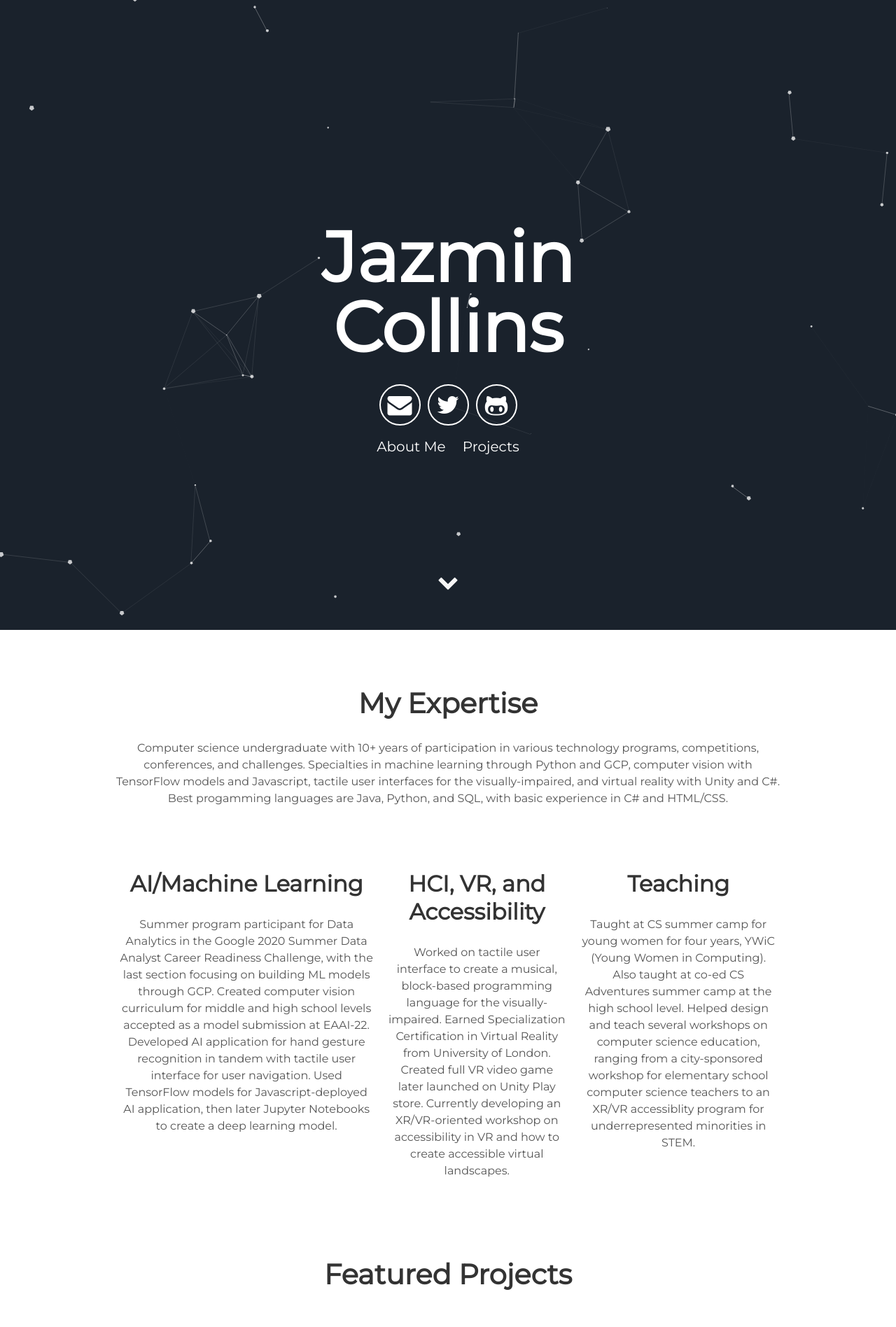
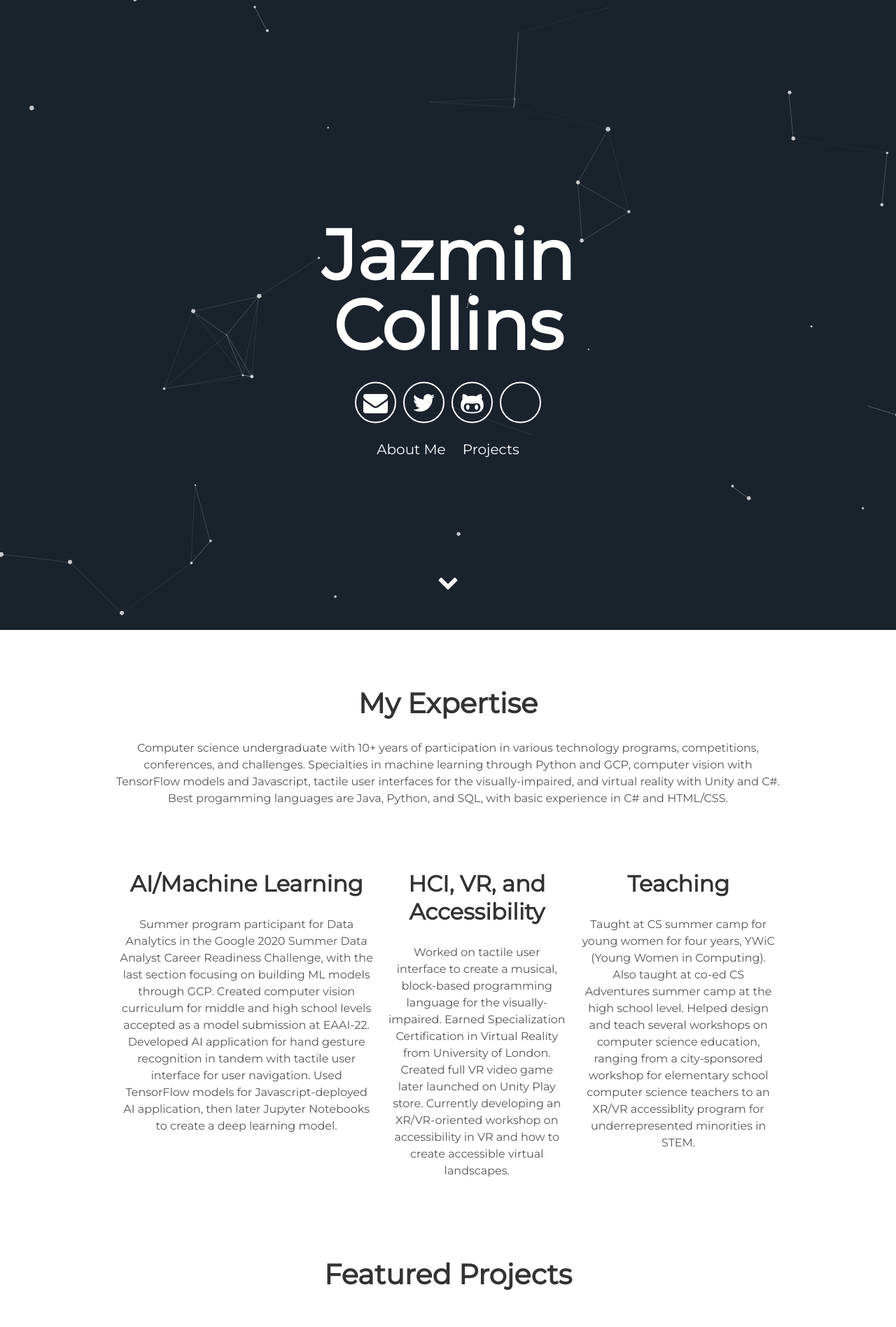
Before and after one commit to jcollins-01/site, a Jekyll site: the page built from index.html, in a window 1280 px wide. Shown: the top 1896 px of the page at 70% size. Built offline with Jekyll 4.4.1, drawn with Linux system fonts in a browser that asks for light colours.

Commit message:
Attempting to add Google Scholar icon

```diff
--- a/_includes/header.html
+++ b/_includes/header.html
@@ -8,6 +8,7 @@
         <a aria-label="Send email" href="#"><i class="icon fa fa-envelope"></i></a>
         <a aria-label="My Twitter" target="_blank" href="#"><i class="icon fa fa-twitter" aria-hidden="true"></i></a>
         <a aria-label="My Github" target="_blank" href="#"><i class="icon fa fa-github-alt" aria-hidden="true"></i></a>
+        <a aria-label="My Google Scholar" target="_blank" href="#"><i class="icon fa fa-google-scholar" aria-hidden="true"></i></a>
       </div>
       <div class="header-links">
         <a class="link" href="#about" data-scroll>About Me</a>
```
